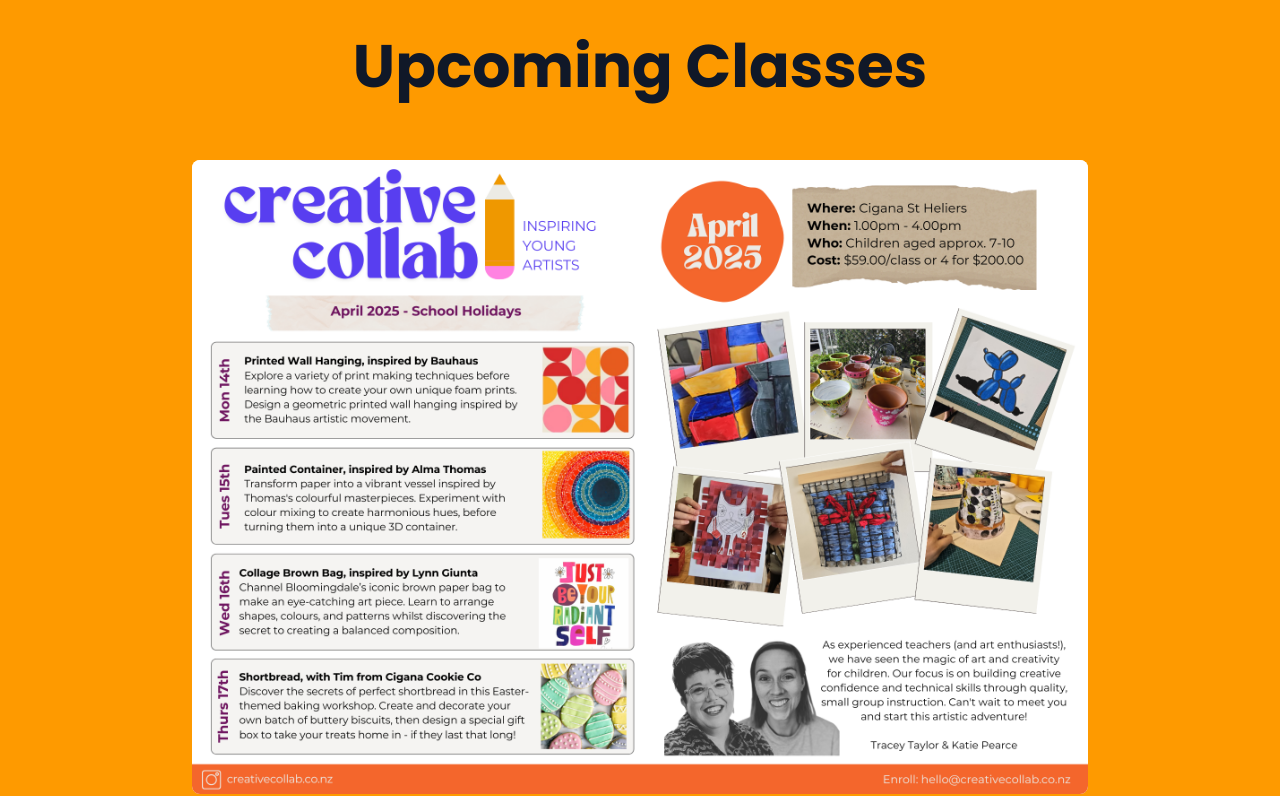
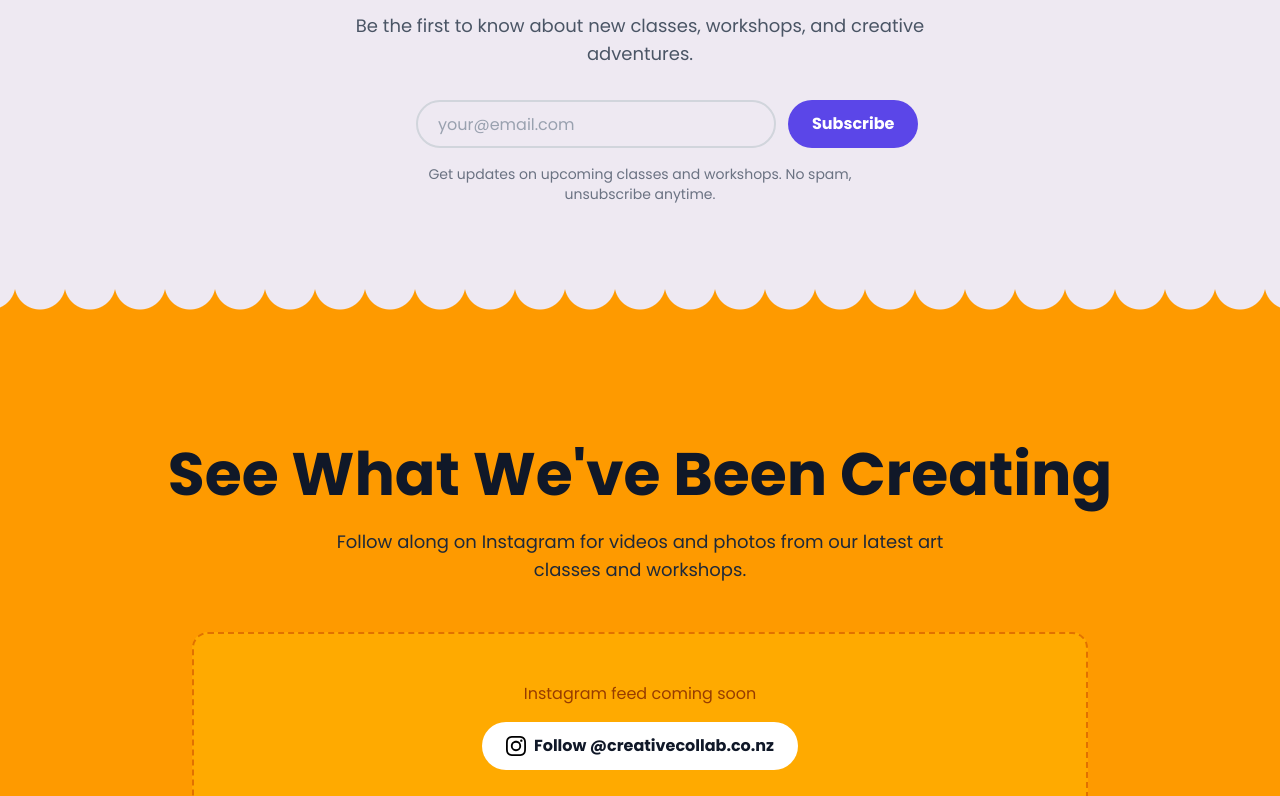
Before and after one commit to wipash/creativecollab, a Next.js app: page / in a window 1280 px wide. Shown: the part 1920-2716 px from the top of the page. Built offline with nearby package versions, Linux system fonts and the light colour scheme.

Commit message:
page improvements

```diff
--- /dev/null
+++ b/app/api/subscribe/route.ts
@@ -0,0 +1,53 @@
+export async function POST(request: Request) {
+  const { email } = await request.json()
+
+  if (!email) {
+    return new Response("Email is required", { status: 400 })
+  }
+
+  const listId = process.env.EMAILOCTOPUS_LIST_ID
+  const apiKey = process.env.EMAILOCTOPUS_API_KEY
+
+  if (!listId || !apiKey) {
+    console.error("Missing EmailOctopus configuration")
+    return new Response("Server configuration error", { status: 500 })
+  }
+
+  try {
+    const response = await fetch(
+      `https://emailoctopus.com/api/1.6/lists/${listId}/contacts`,
+      {
+        method: "POST",
+        headers: {
+          "Content-Type": "application/json",
+        },
+        body: JSON.stringify({
+          api_key: apiKey,
+          email_address: email,
+          status: "SUBSCRIBED",
+        }),
+      }
+    )
+
+    const data = await response.json()
+
+    if (response.ok) {
+      return Response.json({ success: true })
+    }
+
+    if (data.error?.code === "MEMBER_EXISTS_WITH_EMAIL_ADDRESS") {
+      return Response.json(
+        { error: "You're already subscribed!" },
+        { status: 400 }
+      )
+    }
+
+    return Response.json(
+      { error: data.error?.message || "Failed to subscribe" },
+      { status: response.status }
+    )
+  } catch (error) {
+    console.error("EmailOctopus error:", error)
+    return new Response("Internal server error", { status: 500 })
+  }
+}
--- a/app/page.tsx
+++ b/app/page.tsx
@@ -2,13 +2,13 @@
 import Navbar from "@/components/navbar"
 import ScallopBorder from "@/components/scallop-border"
 import ArtGrid from "@/components/art-grid"
+import NewsletterForm from "@/components/newsletter-form"
 
 import traceyKatieImg from "@/public/tracey_katie_photo.png"
 import iconPinkChildrenImg from "@/public/icon_pink_children.png"
 import iconOrangeTeacherImg from "@/public/icon_orange_teacher.png"
 import iconPurplePaletteImg from "@/public/icon_purple_palette.png"
 import iconBlueCupImg from "@/public/icon_blue_cup.png"
-import classDescriptionImg from "@/public/class_description_april.png"
 import logoSmallImg from "@/public/logo_creative_collab_small.png"
 
 const features: { icon: StaticImageData; title: string; description: string }[] = [
@@ -114,19 +114,41 @@
           ))}
         </div>
       </section>
-      <ScallopBorder color="orange" />
-      {/* Upcoming Classes Section */}
+      {/* Newsletter Section */}
+      <section className="pt-16 lg:pt-20 pb-32 lg:pb-36 px-4 md:px-12 lg:px-20 bg-creative-purple/10">
+        <div className="max-w-2xl mx-auto text-center">
+          <h2 className="text-3xl md:text-4xl font-bold text-gray-900 mb-4">Stay in the Loop</h2>
+          <p className="text-lg text-gray-600 mb-8">
+            Be the first to know about new classes, workshops, and creative adventures.
+          </p>
+          <NewsletterForm />
+        </div>
+      </section>
+
+      <ScallopBorder color="orange" className="-mt-16" />
+
+      {/* Instagram Feed Section */}
       <section id="classes" className="bg-amber-500 py-16 lg:py-24 px-4 md:px-12 lg:px-20">
-        <h2 className="text-5xl md:text-6xl font-bold text-center text-gray-900 mb-16">Upcoming Classes</h2>
-        <div className="max-w-4xl mx-auto bg-background rounded-lg overflow-hidden">
-          <Image
-            src={classDescriptionImg}
-            alt="April 2025 Classes"
-            width={1000}
-            height={700}
-            className="w-full"
-            placeholder="blur"
-          />
+        <h2 className="text-4xl md:text-5xl lg:text-6xl font-bold text-center text-gray-900 mb-6">
+          See What We&apos;ve Been Creating
+        </h2>
+        <p className="text-center text-gray-800 text-lg mb-12 max-w-2xl mx-auto">
+          Follow along on Instagram for videos and photos from our latest art classes and workshops.
+        </p>
+        {/* TODO: Instagram feed integration */}
+        <div className="max-w-4xl mx-auto">
+          <div className="bg-amber-400/50 rounded-2xl p-12 text-center border-2 border-dashed border-amber-600">
+            <p className="text-amber-800 font-medium mb-4">Instagram feed coming soon</p>
+            <a
+              href="https://www.instagram.com/creativecollab.co.nz/"
+              target="_blank"
+              rel="noopener noreferrer"
+              className="inline-flex items-center gap-2 bg-white text-gray-900 font-semibold px-6 py-3 rounded-full hover:bg-gray-100 transition-colors"
+            >
+              <Image src="/instagram.svg" alt="" width={20} height={20} />
+              Follow @creativecollab.co.nz
+            </a>
+          </div>
         </div>
       </section>
 
@@ -166,7 +188,7 @@
       </section>
 
       {/* Footer */}
-      <footer className="bg-purple-600 text-white py-8 px-4 md:px-12 lg:px-20">
+      <footer className="bg-creative-purple text-white py-8 px-4 md:px-12 lg:px-20">
         <div className="max-w-6xl mx-auto flex flex-col md:flex-row justify-between items-center">
           <div className="mb-4 md:mb-0">
             <Image
--- /dev/null
+++ b/components/newsletter-form.tsx
@@ -0,0 +1,78 @@
+"use client"
+
+import { useState } from "react"
+
+export default function NewsletterForm() {
+  const [email, setEmail] = useState("")
+  const [status, setStatus] = useState<"idle" | "loading" | "success" | "error">("idle")
+  const [message, setMessage] = useState("")
+
+  const handleSubmit = async (e: React.FormEvent<HTMLFormElement>) => {
+    e.preventDefault()
+    setStatus("loading")
+
+    try {
+      const response = await fetch("/api/subscribe", {
+        method: "POST",
+        headers: {
+          "Content-Type": "application/json",
+        },
+        body: JSON.stringify({ email }),
+      })
+
+      const data = await response.json()
+
+      if (response.ok) {
+        setStatus("success")
+        setMessage("You're on the list! We'll keep you posted.")
+        setEmail("")
+      } else {
+        setStatus("error")
+        setMessage(data.error || "Something went wrong. Please try again.")
+      }
+    } catch {
+      setStatus("error")
+      setMessage("Something went wrong. Please try again.")
+    }
+  }
+
+  return (
+    <div className="max-w-md mx-auto">
+      <form onSubmit={handleSubmit} className="flex flex-col sm:flex-row gap-3">
+        <label className="sr-only" htmlFor="email-address">
+          Email address
+        </label>
+        <input
+          autoComplete="email"
+          className="flex-1 h-12 rounded-full border-2 border-gray-300 px-5 placeholder-gray-400 focus:outline-none focus:border-creative-purple transition-colors"
+          id="email-address"
+          name="email"
+          placeholder="your@email.com"
+          required
+          type="email"
+          value={email}
+          onChange={(e) => setEmail(e.target.value)}
+          disabled={status === "loading"}
+        />
+        <button
+          className="h-12 px-6 rounded-full bg-creative-purple text-white font-semibold hover:bg-creative-purple/80 transition-colors disabled:opacity-50 disabled:cursor-not-allowed"
+          type="submit"
+          disabled={status === "loading"}
+        >
+          {status === "loading" ? "Subscribing..." : "Subscribe"}
+        </button>
+      </form>
+
+      {status === "success" && (
+        <p className="mt-3 text-green-600 text-center font-medium">{message}</p>
+      )}
+      {status === "error" && (
+        <p className="mt-3 text-red-600 text-center font-medium">{message}</p>
+      )}
+
+      <p className="mt-4 text-sm text-gray-500 text-center">
+        Get updates on upcoming classes and workshops. No spam, unsubscribe anytime.
+      </p>
+    </div>
+  )
+}
--- a/components/scallop-border.tsx
+++ b/components/scallop-border.tsx
@@ -1,5 +1,5 @@
 interface ScallopBorderProps {
-    color?: "pink" | "orange" | "purple" | "blue"
+    color?: "pink" | "orange" | "purple" | "purple-light" | "blue"
     className?: string
   }
 
@@ -7,7 +7,8 @@
     const colorClasses = {
       pink: "bg-pink-400",
       orange: "bg-amber-500",
-      purple: "bg-purple-600",
+      purple: "bg-creative-purple",
+      "purple-light": "bg-creative-purple/10",
       blue: "bg-indigo-600",
     }
 
```
Also changed, not shown: 1 other file (tests, documents, lock files or other folders).
